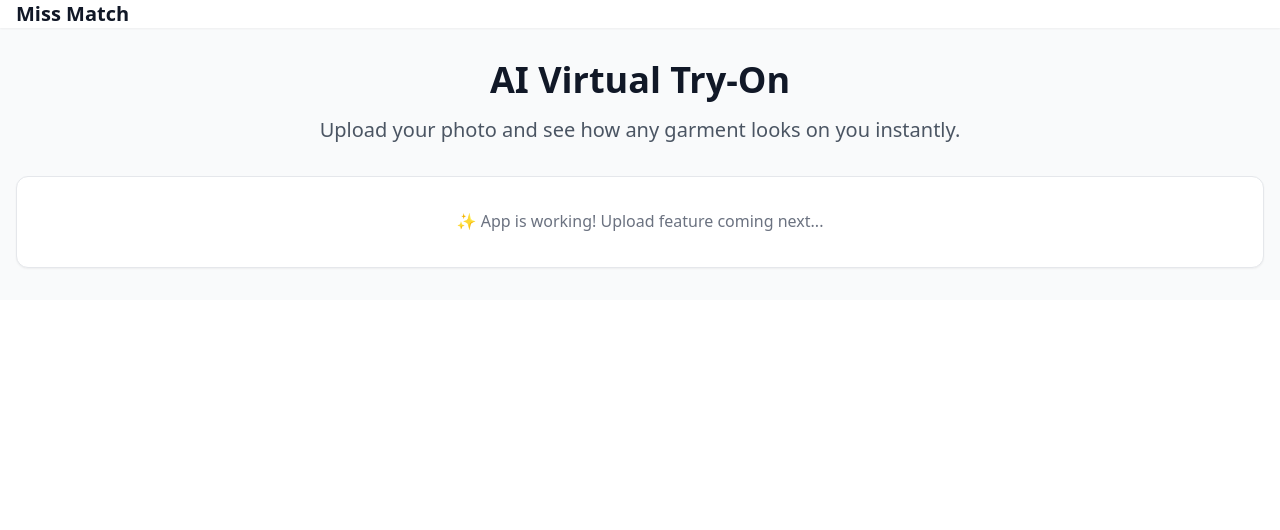
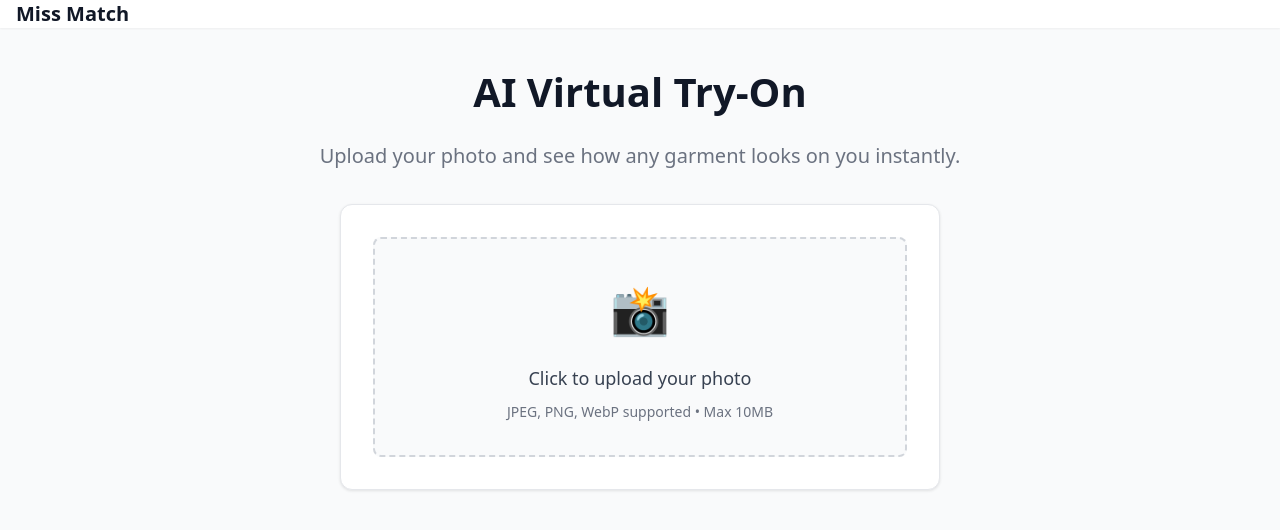
Before and after one commit to nick-cyber69/miss-match, a Next.js app: page / in a window 1280 px wide. Shown: the top 530 px of the page. Built offline with nearby package versions, Linux system fonts and the light colour scheme.

Commit message:
Fix homepage file - remove bash commands

```diff
--- a/src/app/page.tsx
+++ b/src/app/page.tsx
@@ -1,15 +1,96 @@
+'use client';
+
+import { useState } from 'react';
+
 export default function HomePage() {
+  const [selectedFile, setSelectedFile] = useState<File | null>(null);
+
+  const handleFileSelect = (event: React.ChangeEvent<HTMLInputElement>) => {
+    const file = event.target.files?.[0];
+    if (file) {
+      setSelectedFile(file);
+    }
+  };
+
   return (
-    <div className="max-w-4xl mx-auto px-4 py-8">
-      <div className="text-center">
-        <h1 className="text-4xl font-bold text-gray-900 mb-4">
+    <div style={{ maxWidth: '1200px', margin: '0 auto', padding: '2rem 1rem' }}>
+      <div style={{ textAlign: 'center', marginBottom: '3rem' }}>
+        <h1 style={{
+          fontSize: '2.5rem',
+          fontWeight: 'bold',
+          marginBottom: '1rem',
+          color: '#111827'
+        }}>
           AI Virtual Try-On
         </h1>
-        <p className="text-xl text-gray-600 mb-8">
+        <p style={{
+          fontSize: '1.25rem',
+          color: '#6b7280',
+          marginBottom: '2rem'
+        }}>
           Upload your photo and see how any garment looks on you instantly.
         </p>
-        <div className="bg-white rounded-xl shadow-sm border p-8">
-          <p className="text-gray-500">✨ App is working! Upload feature coming next...</p>
+
+        <div style={{
+          backgroundColor: 'white',
+          borderRadius: '12px',
+          border: '1px solid #e5e7eb',
+          padding: '2rem',
+          boxShadow: '0 1px 3px 0 rgba(0, 0, 0, 0.1)',
+          maxWidth: '600px',
+          margin: '0 auto'
+        }}>
+          <div style={{
+            border: '2px dashed #d1d5db',
+            borderRadius: '8px',
+            padding: '2rem',
+            backgroundColor: selectedFile ? '#f0f9ff' : '#f9fafb',
+            borderColor: selectedFile ? '#3b82f6' : '#d1d5db'
+          }}>
+            <input
+              type="file"
+              accept="image/*"
+              onChange={handleFileSelect}
+              style={{ display: 'none' }}
+              id="file-upload"
+            />
+            <label
+              htmlFor="file-upload"
+              style={{ cursor: 'pointer', display: 'block' }}
+            >
+              <div style={{ textAlign: 'center' }}>
+                <div style={{ fontSize: '3rem', marginBottom: '1rem' }}>📸</div>
+                <p style={{
+                  fontSize: '1.125rem',
+                  fontWeight: '500',
+                  color: '#374151',
+                  marginBottom: '0.5rem'
+                }}>
+                  {selectedFile ? selectedFile.name : 'Click to upload your photo'}
+                </p>
+                <p style={{ fontSize: '0.875rem', color: '#6b7280' }}>
+                  JPEG, PNG, WebP supported • Max 10MB
+                </p>
+              </div>
+            </label>
+          </div>
+
+          {selectedFile && (
+            <div style={{ textAlign: 'center', marginTop: '1.5rem' }}>
+              <button style={{
+                backgroundColor: '#3b82f6',
+                color: 'white',
+                padding: '0.75rem 1.5rem',
+                borderRadius: '8px',
+                border: 'none',
+                fontSize: '1rem',
+                fontWeight: '500',
+                cursor: 'pointer'
+              }}>
+                Continue to Garment Selection
+              </button>
+            </div>
+          )}
         </div>
       </div>
     </div>
```
